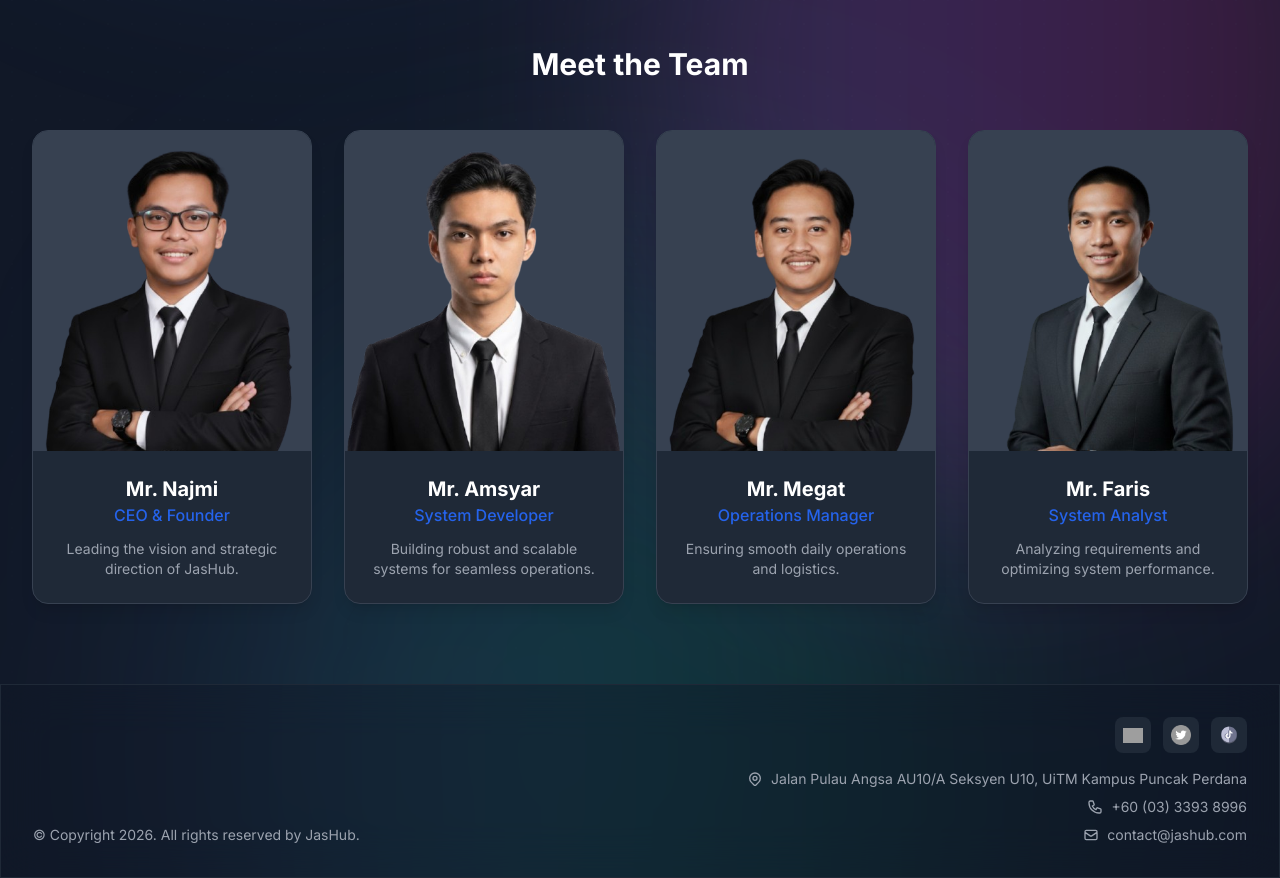
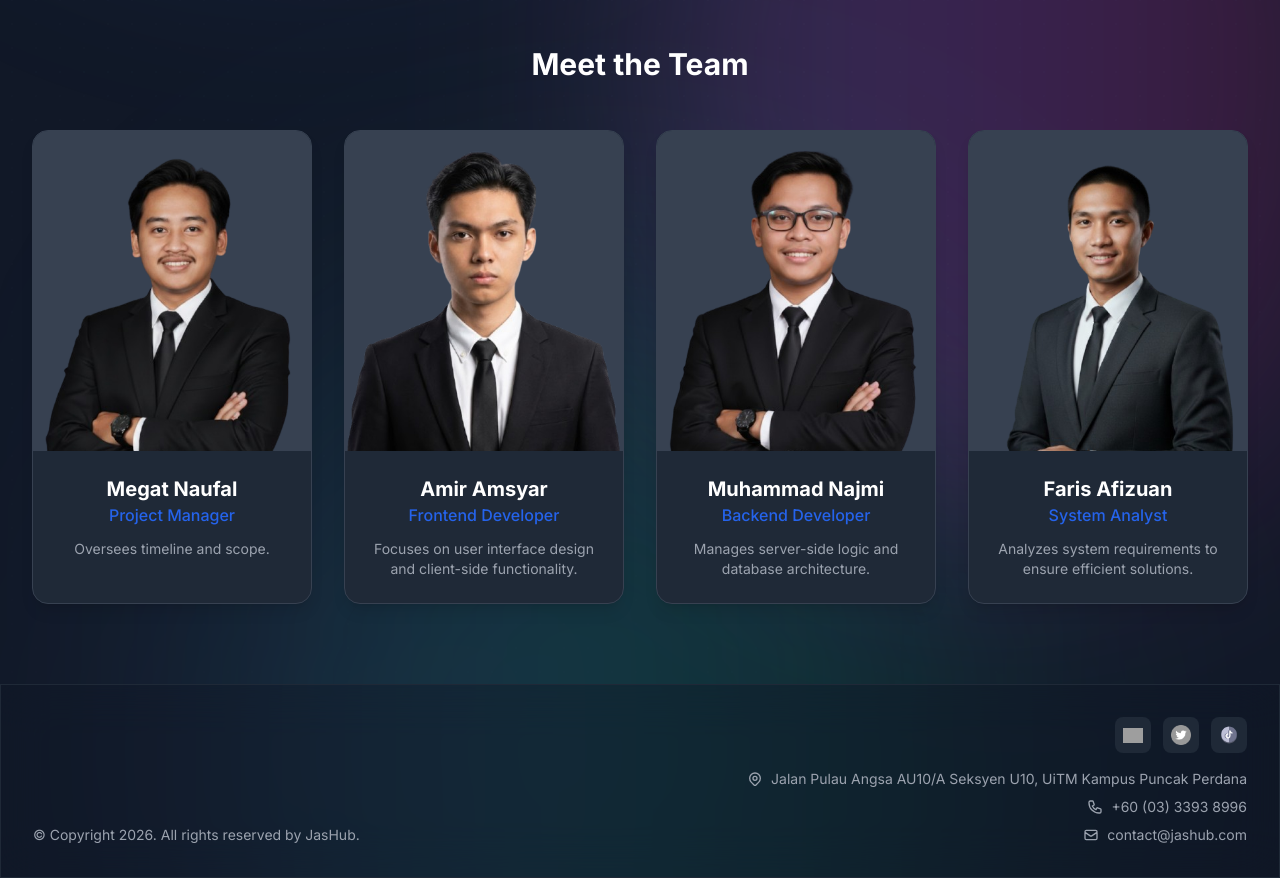
Before and after one commit to mohdnajmi639/parcelsystem, a React (Create React App) app in the folder frontend/: page /about in a window 1280 px wide. Shown: the part 780-1658 px from the top of the page. Built offline with nearby package versions, Linux system fonts and the light colour scheme; grey boxes are pictures that could not be loaded.

Commit message:
update team arrangements

```diff
--- a/frontend/src/pages/AboutPage.js
+++ b/frontend/src/pages/AboutPage.js
@@ -60,19 +60,19 @@ const AboutPage = () => {
                 <div className="mb-20">
                     <h2 className="text-3xl font-bold text-gray-900 dark:text-white text-center mb-12">Meet the Team</h2>
                     <div className="grid grid-cols-1 sm:grid-cols-2 lg:grid-cols-4 gap-8">
-                        {/* Team Member 1 - Mr. Najmi */}
+                        {/* Team Member 1 - Mr. Megat */}
                         <div className="bg-white dark:bg-gray-800 rounded-2xl shadow-lg overflow-hidden border border-gray-100 dark:border-gray-700 group hover:shadow-xl transition-shadow">
                             <div className="h-80 bg-gray-200 dark:bg-gray-700 overflow-hidden">
                                 <img
-                                    src="/images/team/mr-najmi.png"
-                                    alt="Mr. Najmi"
+                                    src="/images/team/mr-megat.png"
+                                    alt="Mr. Megat"
                                     className="w-full h-full object-cover object-top transition-transform duration-500 group-hover:scale-105"
                                 />
                             </div>
                             <div className="p-6 text-center">
-                                <h3 className="text-xl font-bold text-gray-900 dark:text-white">Mr. Najmi</h3>
-                                <p className="text-primary-600 font-medium mb-3">CEO & Founder</p>
-                                <p className="text-gray-600 dark:text-gray-400 text-sm">Leading the vision and strategic direction of JasHub.</p>
+                                <h3 className="text-xl font-bold text-gray-900 dark:text-white">Megat Naufal</h3>
+                                <p className="text-primary-600 font-medium mb-3">Project Manager</p>
+                                <p className="text-gray-600 dark:text-gray-400 text-sm">Oversees timeline and scope.</p>
                             </div>
                         </div>
 
@@ -86,25 +86,25 @@ const AboutPage = () => {
                                 />
                             </div>
                             <div className="p-6 text-center">
-                                <h3 className="text-xl font-bold text-gray-900 dark:text-white">Mr. Amsyar</h3>
-                                <p className="text-primary-600 font-medium mb-3">System Developer</p>
-                                <p className="text-gray-600 dark:text-gray-400 text-sm">Building robust and scalable systems for seamless operations.</p>
+                                <h3 className="text-xl font-bold text-gray-900 dark:text-white">Amir Amsyar</h3>
+                                <p className="text-primary-600 font-medium mb-3">Frontend Developer</p>
+                                <p className="text-gray-600 dark:text-gray-400 text-sm">Focuses on user interface design and client-side functionality.</p>
                             </div>
                         </div>
 
-                        {/* Team Member 3 - Mr. Megat */}
+                        {/* Team Member 3 - Mr. Najmi */}
                         <div className="bg-white dark:bg-gray-800 rounded-2xl shadow-lg overflow-hidden border border-gray-100 dark:border-gray-700 group hover:shadow-xl transition-shadow">
                             <div className="h-80 bg-gray-200 dark:bg-gray-700 overflow-hidden">
                                 <img
-                                    src="/images/team/mr-megat.png"
-                                    alt="Mr. Megat"
+                                    src="/images/team/mr-najmi.png"
+                                    alt="Mr. Najmi"
                                     className="w-full h-full object-cover object-top transition-transform duration-500 group-hover:scale-105"
                                 />
                             </div>
                             <div className="p-6 text-center">
-                                <h3 className="text-xl font-bold text-gray-900 dark:text-white">Mr. Megat</h3>
-                                <p className="text-primary-600 font-medium mb-3">Operations Manager</p>
-                                <p className="text-gray-600 dark:text-gray-400 text-sm">Ensuring smooth daily operations and logistics.</p>
+                                <h3 className="text-xl font-bold text-gray-900 dark:text-white">Muhammad Najmi</h3>
+                                <p className="text-primary-600 font-medium mb-3">Backend Developer</p>
+                                <p className="text-gray-600 dark:text-gray-400 text-sm">Manages server-side logic and database architecture.</p>
                             </div>
                         </div>
 
@@ -118,9 +118,9 @@ const AboutPage = () => {
                                 />
                             </div>
                             <div className="p-6 text-center">
-                                <h3 className="text-xl font-bold text-gray-900 dark:text-white">Mr. Faris</h3>
+                                <h3 className="text-xl font-bold text-gray-900 dark:text-white">Faris Afizuan</h3>
                                 <p className="text-primary-600 font-medium mb-3">System Analyst</p>
-                                <p className="text-gray-600 dark:text-gray-400 text-sm">Analyzing requirements and optimizing system performance.</p>
+                                <p className="text-gray-600 dark:text-gray-400 text-sm">Analyzes system requirements to ensure efficient solutions.</p>
                             </div>
                         </div>
                     </div>
```
